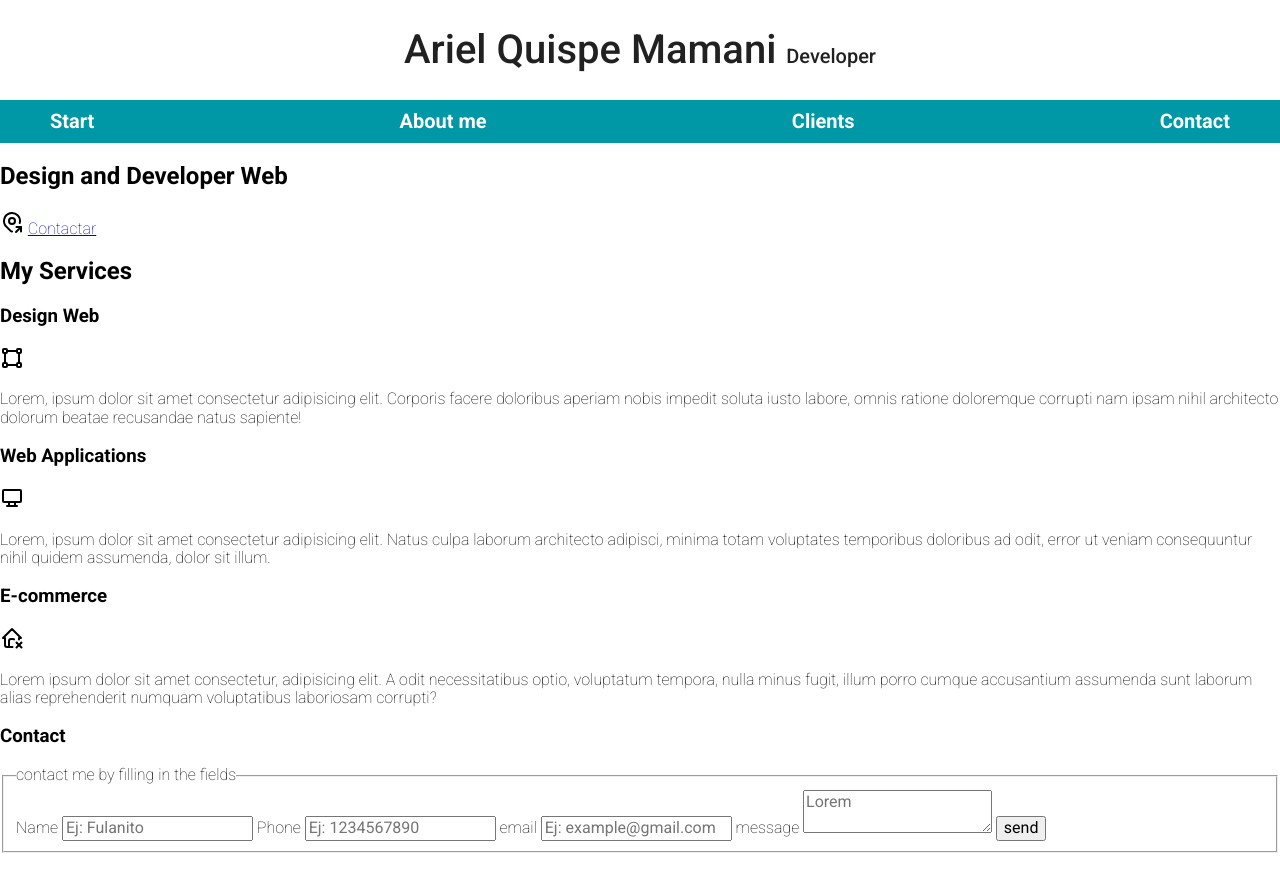
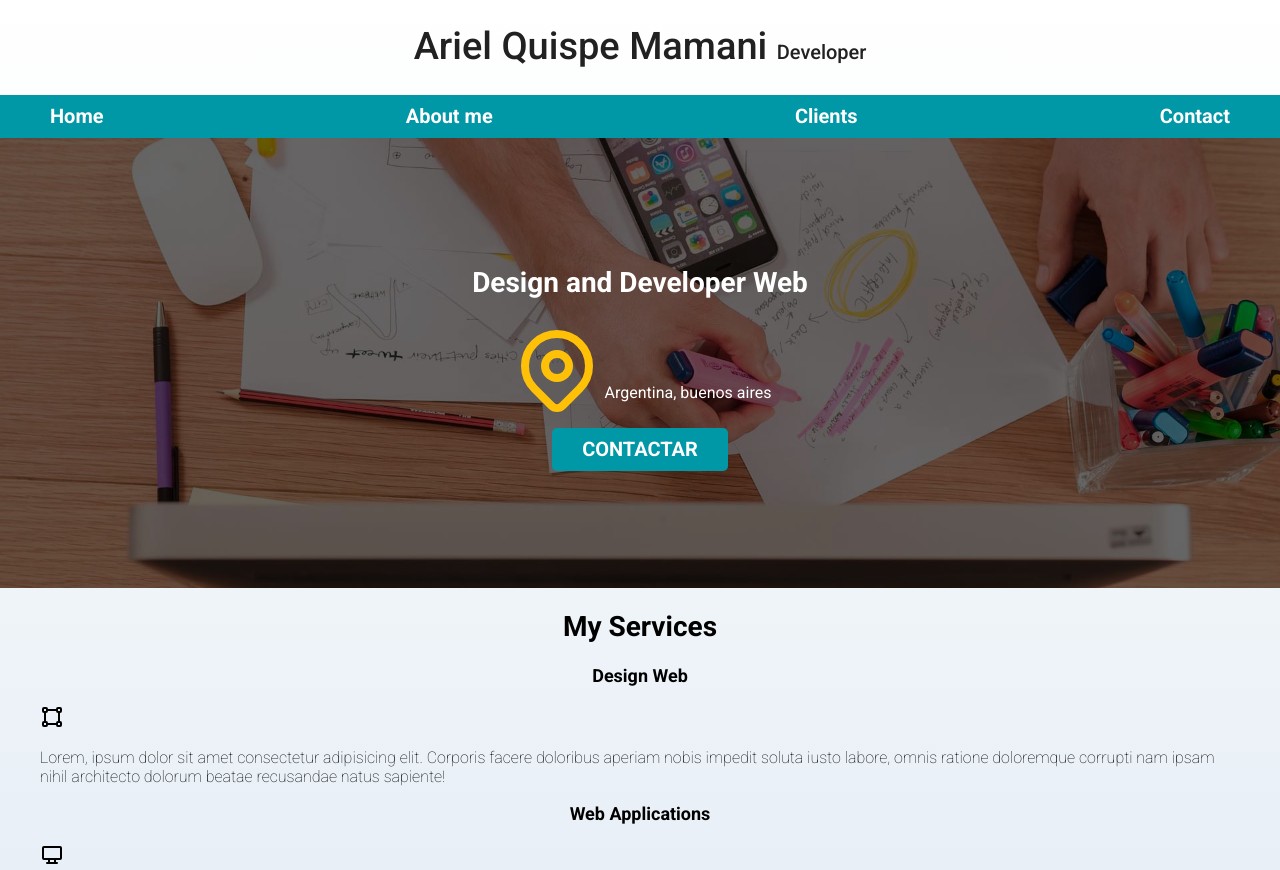
Before and after one commit to Ariel-Quispe/Web__Development, a plain HTML site: page index.html in a window 1280 px wide. Shown: the top 870 px of the page. Drawn offline with Linux system fonts and the light colour scheme.

Commit message:
Front Page Finished

```diff
--- a/css/style.css
+++ b/css/style.css
@@ -1,33 +1,66 @@
+/*
+    Estandar
+    CELU: 480px
+    Tablet: 768px
+    compus1: 1140px
+    compues2: 1400px
+*/
+
 :root{
     --blanco: #fff;
     --oscuro: #212121;
     --primario: #ffc107;
     --secundario: #0097A7;
     --gris:     #757575;
+    --grisClaro: #DFE9F3;
 }
 html{
     font-size: 62.5%;
+    /* El box model*/
+    box-sizing: border-box;
+
 }
+
+/* El box model*/
+*, *:before, *:after {
+    box-sizing: inherit;
+  }
 body{
    font-size: 16px;
    font-family: "Roboto", serif;
    font-weight: 100;
    font-style: normal;
+   /*   Poner un degradado de abajo hacia arriba    */
+   background-image: linear-gradient(to top, var(--grisClaro) 0%, var(--blanco) 100%);
 
+}
+
+/* Reglas*/
+
+h1{
+    font-size: 3.8rem;
+}
+h2{
+    font-size: 2.8rem;
+}
+h3{
+    font-size: 1.8rem;
+}
+
+h1, h2, h3{
+    text-align: center;
 }
 
 /* TITULO  */
 .title{
     color: var(--oscuro);
-    text-align: center;
-    font-size: 4rem;
     font-weight:500;
 }
 .title span{
     font-size: 2rem;
 }
 
-/*  NAVEGACION  */
+/*  NAVEGACION START*/
 .nav_bg{
     background-color: var(--secundario);
 }
@@ -50,13 +83,6 @@ body{
     background-color: var(--primario);
     color: var(--oscuro);
 }
-/*
-    Estandar
-    CELU: 480px
-    Tablet: 768px
-    compus1: 1140px
-    compues2: 1400px
-*/
 
 @media (max-width: 480px){
     .title{
@@ -68,3 +94,63 @@ body{
        text-align: center;
     }
 }
+@media(max-width: 1140px){
+    .nav_bg--navegacion{
+        justify-content: space-around;
+    }
+}
+
+/*  NAVEGACION END */
+
+/* PORTADA START */
+
+.portada{
+    background-image: url("../images/hero.jpg");
+    background-repeat: no-repeat;
+    background-size: cover;
+    position: relative;
+    height: 45rem;
+}
+.portada__sombra{
+    background-color: rgb(0 0 0 / 60%);
+    position: absolute;
+    width: 100%;
+    height: 100%;
+    display: flex;
+    flex-direction: column;
+    text-align: center;
+    justify-content: center;
+}
+
+.portada__logo{
+    color: var(--primario);
+    display: flex;
+    justify-content: center;
+    align-items: flex-end;
+}
+.portada__sombra h2,
+.portada__sombra p{
+    color: var(--blanco);
+}
+
+.portada__logo p{
+    font-weight: 400;
+}
+
+.button{
+    background-color: var(--secundario);
+    font-size: 2rem;
+    color: var(--blanco);
+    text-decoration: none;
+    font-weight: bold;
+    margin: 1rem auto;
+    padding: 1rem 3rem;
+    text-transform: uppercase;
+    border-radius: 0.5rem;
+}
+@media (max-width:480px){
+    .button{
+        width: 90%;
+    }
+}
+/* PORTADA END */
--- a/index.html
+++ b/index.html
@@ -3,7 +3,7 @@
 <head>
     <meta charset="UTF-8">
     <meta name="viewport" content="width=device-width, initial-scale=1.0"><link rel="preconnect" href="https://fonts.googleapis.com">
-    <link rel="preload" href="css/normalize.css">
+    <link rel="preload" href="css/normalize.css" as="style">
     <link rel="stylesheet" href="css/normalize.css">
     <link rel="preconnect" href="https://fonts.gstatic.com" crossorigin>
     <link href="https://fonts.googleapis.com/css2?family=Roboto:ital,wght@0,100;0,300;0,400;0,500;0,700;0,900;1,100;1,300;1,400;1,500;1,700;1,900&display=swap" rel="stylesheet">
@@ -15,28 +15,36 @@
     <header>
         <h1 class="title">
             Ariel Quispe Mamani <span>Developer</span>
-        </h1>
+        </h1> <!-- TITULO END-->
     </header>
+    <!--    NAVIGATION START    -->
     <div class="nav_bg">
         <nav class="nav_bg--navegacion nav_bg--content-center">
-            <a href="#">Start</a>
+            <a href="#">Home</a>
             <a href="#">About me</a>
             <a href="#">Clients</a>
             <a href="#">Contact</a>
         </nav>
     </div>
+    <!--    NAVIGATION END  -->
 
-    <section>
-        <h2>Design and Developer Web</h2>
-        <svg xmlns="http://www.w3.org/2000/svg" viewBox="0 0 24 24" fill="none" stroke="currentColor" stroke-linecap="round" stroke-linejoin="round" width="24" height="24" stroke-width="2">
-            <path d="M9 11a3 3 0 1 0 6 0a3 3 0 0 0 -6 0"></path>
-            <path d="M12.02 21.485a1.996 1.996 0 0 1 -1.433 -.585l-4.244 -4.243a8 8 0 1 1 13.403 -3.651"></path>
-            <path d="M16 22l5 -5"></path>
-            <path d="M21 21.5v-4.5h-4.5"></path>
-          </svg>
-          <a href="#">Contactar</a>
+    <!--    FRONT PAGE  -->
+    <section class="portada">
+        <div class="portada__sombra">
+            <h2>Design and Developer Web</h2>
+
+            <div class="portada__logo">
+                <svg  xmlns="http://www.w3.org/2000/svg" viewBox="0 0 24 24" fill="none" stroke="currentColor" stroke-linecap="round" stroke-linejoin="round" width="96" height="96" stroke-width="2"> <path d="M9 11a3 3 0 1 0 6 0a3 3 0 0 0 -6 0"></path> <path d="M17.657 16.657l-4.243 4.243a2 2 0 0 1 -2.827 0l-4.244 -4.243a8 8 0 1 1 11.314 0z"></path> </svg>
+
+                <p>Argentina, buenos aires</p>
+            </div>
+
+              <a class="button" href="#">Contactar</a>
+        </div>
     </section>
-    <main>
+    <!--    FRONT PAGE  -->
+
+    <main class="nav_bg--content-center">
         <h2>My Services</h2>
         <section>
             <h3>Design Web</h3>
```
